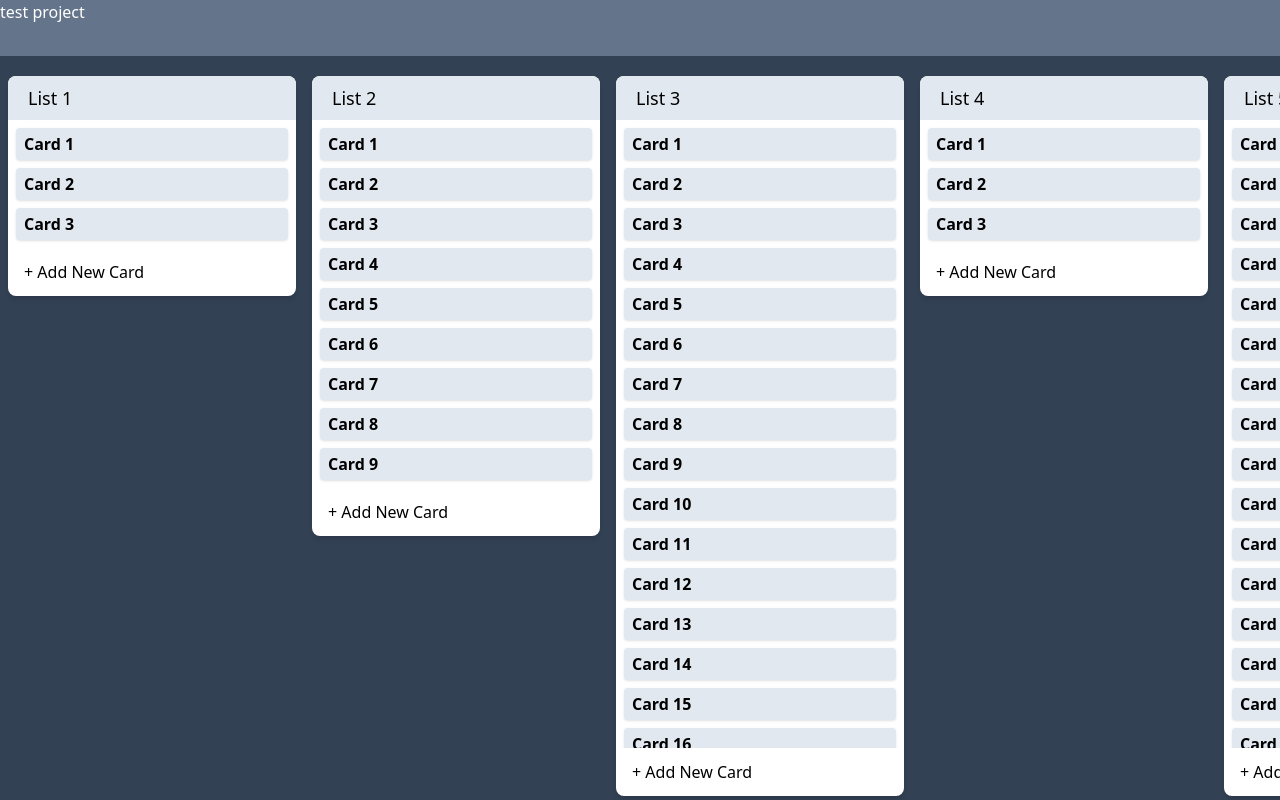
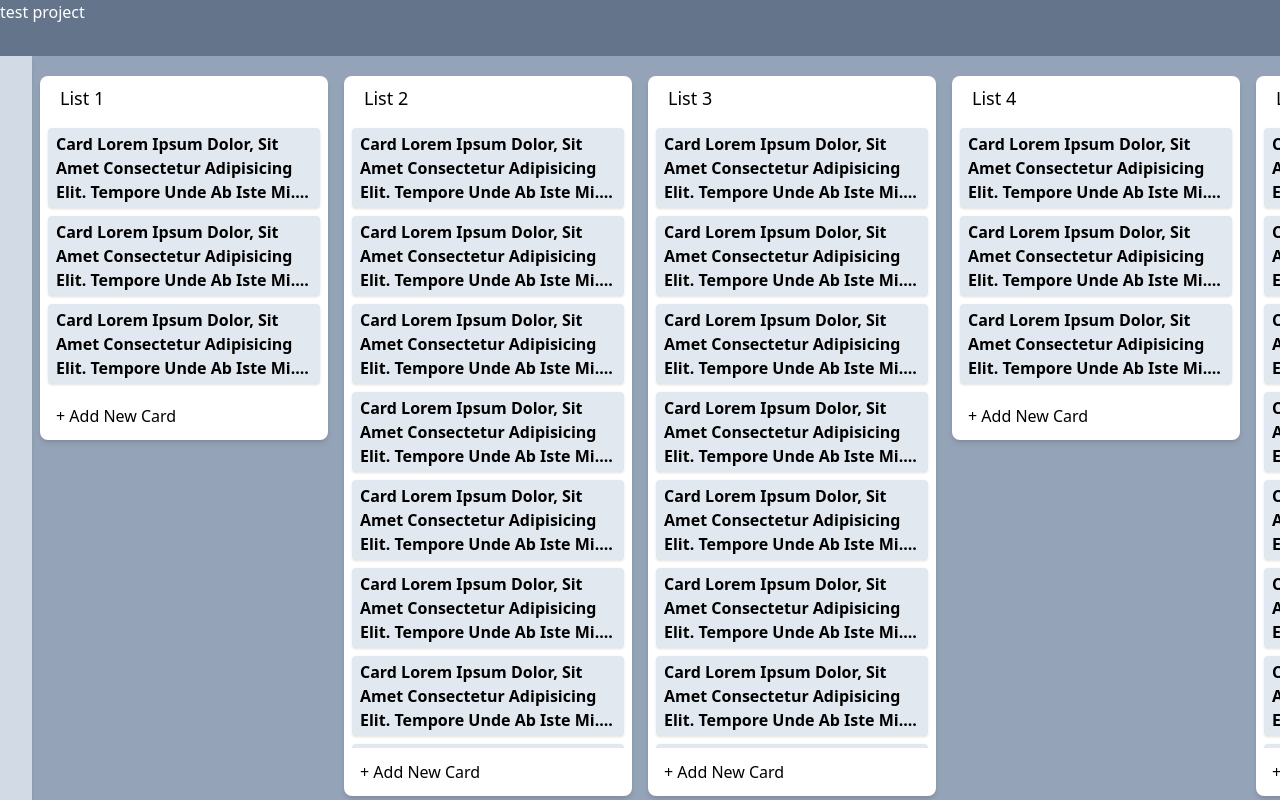
Before and after one commit to IsmayelAlam/Trello_clone, a React (Create React App) app: page / in a window 1280 px wide. Built offline with nearby package versions, Linux system fonts and the light colour scheme.

Commit message:
add sidebar and rename component

```diff
--- a/public/index.html
+++ b/public/index.html
@@ -24,7 +24,7 @@
       work correctly both with client-side routing and a non-root public URL.
       Learn how to configure a non-root public URL by running `npm run build`.
     -->
-    <title>React App</title>
+    <title>Demo App &ndash; Trello clone</title>
   </head>
   <body>
     <noscript>You need to enable JavaScript to run this app.</noscript>
--- a/src/App.js
+++ b/src/App.js
@@ -1,4 +1,5 @@
-import Board from "./Board";
+import TaskList from "./TaskList";
+import SideBarLeft from "./SideBarLeft";
 
 function App() {
   return (
@@ -6,7 +7,8 @@ function App() {
       <header className="w-screen fixed bg-slate-500 text-white h-14">
         test project
       </header>
-      <Board />
+      <SideBarLeft />
+      <TaskList />
     </div>
   );
 }
--- a/src/Board.js
+++ /dev/null
@@ -1,22 +0,0 @@
-import Button from "./Buttons";
-import { TackList } from "./TaskList";
-
-export default function Board() {
-  return (
-    <div className="w-fit h-screen bg-slate-700 flex items-start overflow-x-scroll mt-14">
-      {[...Array(5).keys()].map((list) => (
-        <div className="my-5 mx-2 bg-white rounded-lg shadow-md w-72 max-h-[90%] overflow-hidden flex flex-col">
-          <h2 className="text-lg p-2 capitalize pl-5 bg-slate-200">
-            list {list + 1}
-          </h2>
-
-          <TackList num={Math.ceil(Math.random() * 20)} />
-
-          <Button type="card" />
-        </div>
-      ))}
-
-      <Button type="list" />
-    </div>
-  );
-}
--- a/src/Buttons.js
+++ b/src/Buttons.js
@@ -41,7 +41,7 @@ export default function Button({ type }) {
           id="title"
           name="title"
           required
-          placeholder="Add a short title..."
+          placeholder="Add title..."
           className="rounded resize-none scrollbar p-2 h-20"
         />
         <div className="flex gap-2 items-center">
--- /dev/null
+++ b/src/SideBarLeft.js
@@ -0,0 +1,7 @@
+export default function SideBarLeft() {
+  return (
+    <div className="w-72 h-screen bg-slate-200/80 absolute top-14 -left-64 transition-all shadow-md hover:left-0 hover:bg-slate-900/95">
+      SideBarLeft
+    </div>
+  );
+}
--- /dev/null
+++ b/src/TackCard.js
@@ -0,0 +1,18 @@
+export default function TaskCard({ num }) {
+  const array = [...Array(num).keys()];
+  const str =
+    "card Lorem ipsum dolor, sit amet consectetur adipisicing elit. Tempore unde ab iste minium top";
+
+  return (
+    <ul className={`max-h-[90%] overflow-y-scroll scrollbar scroll-smooth`}>
+      {array.map((num) => (
+        <li
+          className="px-2 py-1 m-2 max-h-20  bg-slate-200 rounded capitalize font-semibold shadow cursor-pointer"
+          draggable
+        >
+          {str.length > 90 ? str.slice(0, 86).padEnd(90, ".") : str}
+        </li>
+      ))}
+    </ul>
+  );
+}
--- a/src/TaskList.js
+++ b/src/TaskList.js
@@ -1,15 +1,20 @@
-export function TackList({ num }) {
-  const array = [...Array(num).keys()];
+import Button from "./Buttons";
+import TaskCard from "./TackCard";
+
+export default function Board() {
   return (
-    <div className={`max-h-[90%] overflow-y-scroll scrollbar scroll-smooth`}>
-      {array.map((num) => (
-        <div
-          className="px-2 py-1 m-2 max-h-20 text-ellipsis  overflow-hidden bg-slate-200 rounded capitalize font-semibold shadow cursor-pointer"
-          draggable
-        >
-          card {num + 1}
+    <div className="w-fit h-screen bg-slate- flex items-start overflow-x-scroll mt-14 ml-8">
+      {[...Array(5).keys()].map((list) => (
+        <div className="my-5 mx-2 bg-white rounded-lg shadow-md w-72 max-h-[90%] overflow-hidden flex flex-col">
+          <h2 className="text-lg p-2 capitalize pl-5">list {list + 1}</h2>
+
+          <TaskCard num={Math.ceil(Math.random() * 20)} />
+
+          <Button type="card" />
         </div>
       ))}
+
+      <Button type="list" />
     </div>
   );
 }
--- a/tailwind.config.js
+++ b/tailwind.config.js
@@ -2,11 +2,7 @@
 module.exports = {
   content: ["./src/**/*.{js,jsx,ts,tsx}"],
   theme: {
-    extend: {
-      spacing: {
-        fullScreen: "calc(100%-10%)",
-      },
-    },
+    extend: {},
   },
   plugins: [],
 };
```
